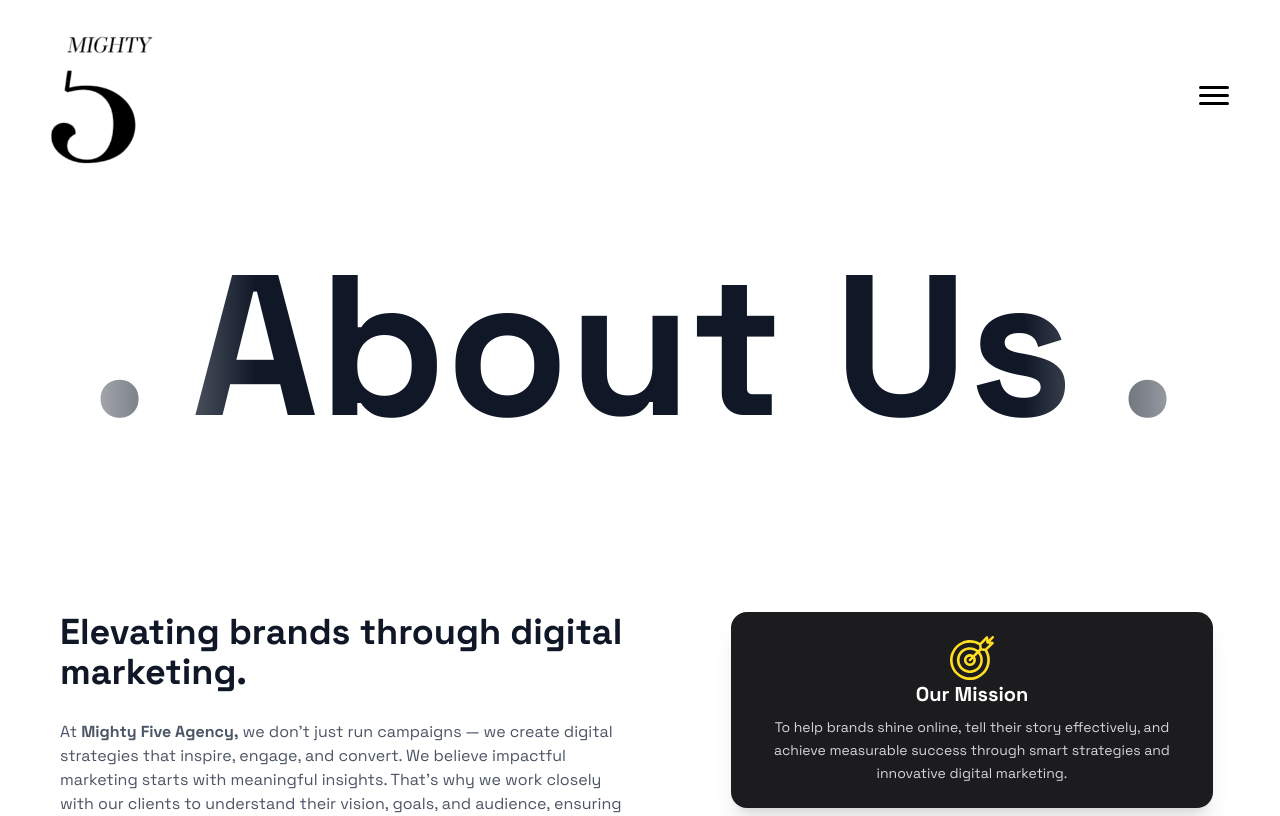
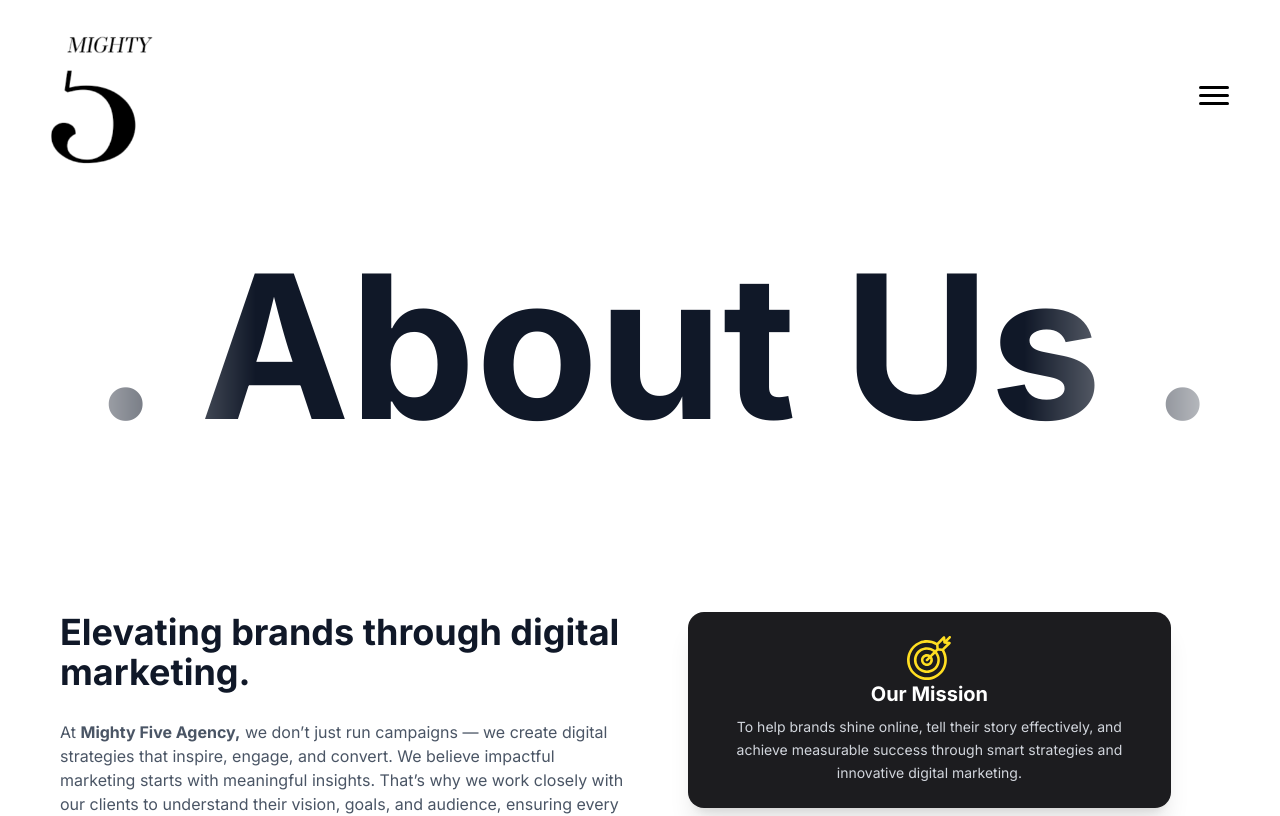
Before and after one commit to mehr810/agency, a Next.js app: page /about in a window 1280 px wide. Shown: the top 816 px of the page. Built offline with nearby package versions, Linux system fonts and the light colour scheme.

Commit message:
z index test 2

```diff
--- a/src/app/about/page.tsx
+++ b/src/app/about/page.tsx
@@ -5,18 +5,20 @@ import Image from "next/image";
 import { FC } from "react";
 import AnimatedTeamProfiles from "../components/AnimatedTeamProfiles";
 import { motion } from "framer-motion";
-import { Space_Grotesk } from "next/font/google";
 import LeftBlur from "../components/LeftBlur";
+import { Inter } from "next/font/google";
 
-const spaceGrotesk = Space_Grotesk({
-  subsets: ["latin"],
-  weight: ["300", "400", "500", "600", "700"],
+const inter = Inter({
+  subsets: ['latin'],
+  variable: '--font-inter',
+  weight: ['100', '400', '700'], // whatever weights you want
+
 });
 
 
 const AboutPage: FC = () => {
   return (
-    <main className={`${spaceGrotesk.className} bg-white text-gray-900 relative`}>
+    <main className={`${inter.className} bg-white text-gray-900 relative`}>
 
       {/* HERO */}
       <section className="py-12 md:py-24 text-center overflow-hidden relative">
@@ -131,11 +133,14 @@ const AboutPage: FC = () => {
           ].map((item, i) => (
             <div
       key={i}
-  className="md:sticky md:top-24 bg-[#1C1C1F] text-white p-4 md:p-6 rounded-2xl shadow-xl flex flex-col items-center text-center w-full md:w-[85%] h-auto md:h-[100%] mx-auto mb-2 md:mb-0 z-auto"
+      className={`
+        md:sticky md:top-24
+        bg-[#1C1C1F] text-white p-4 md:p-6 rounded-2xl shadow-xl
+        flex flex-col items-center text-center w-full md:w-[85%] h-auto md:h-[100%]
+        z-${10 + i} md:z-auto
+      `}
       style={{
         transform: `translateY(${i * 20}px)`,
-    // Only apply zIndex on md screens and up
-    zIndex: window.innerWidth >= 768 ? 10 + i : 'auto'
       }}
     >
       {item.icon}
@@ -165,7 +170,7 @@ const AboutPage: FC = () => {
 
       {/* WHY CHOOSE US */}
       <section className="container mx-auto px-4 md:px-10 py-10 md:py-20">
-        <LeftBlur/>
+        <LeftBlur />
         <motion.div
           initial={{ opacity: 0, y: 40 }}
           whileInView={{ opacity: 1, y: 0 }}
```
Lines whose indentation alone changed are shown as unchanged.
